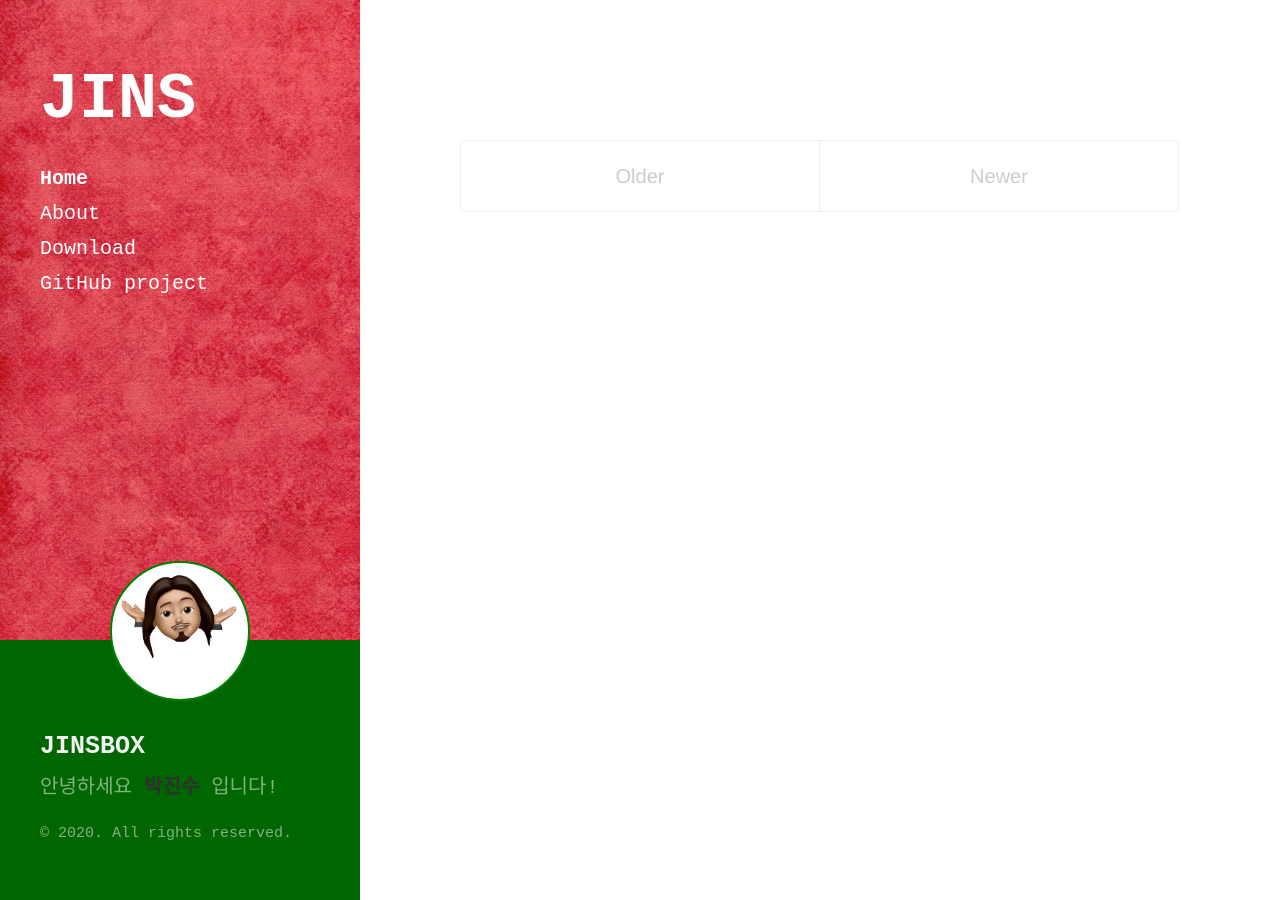
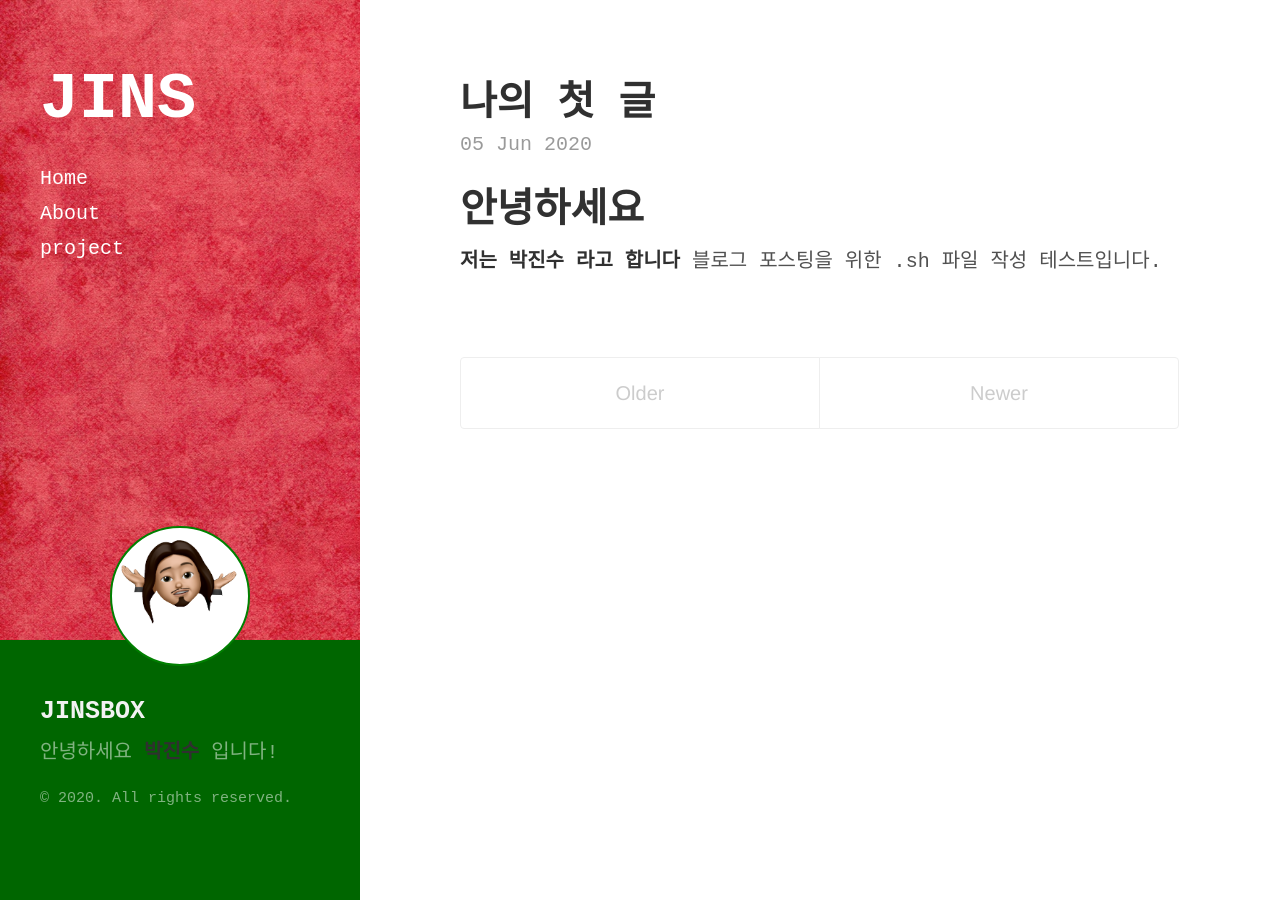
Before and after one commit to Jinsup9k/blog, a Jekyll site: the page built from index.html, in a window 1280 px wide. Built offline with Jekyll 4.4.1, drawn with Linux system fonts in a browser that asks for light colours; some web fonts are replaced; the list of posts is cut into pages by our own code.

Commit message:
categori test

```diff
--- a/_config.yml
+++ b/_config.yml
@@ -11,7 +11,7 @@
 # tagline: "A Jekyll theme"
 # description: 'A brazen two-column <a href="http://jekyllrb.com" target="_blank">Jekyll</a> theme that pairs a prominent sidebar with uncomplicated content. Made by <a href="https://twitter.com/mdo" target="_blank">@mdo</a>.'
 url: https://jinsup9k.github.io
-baseurl: /
+baseurl:
 
 author:
   name: "JINS"
--- a/_includes/head.html
+++ b/_includes/head.html
@@ -15,9 +15,9 @@
   </title>
 
   <!-- CSS -->
-  <link rel="stylesheet" href="../public/css/poole.css" />
-  <link rel="stylesheet" href="../public/css/syntax.css" />
-  <link rel="stylesheet" href="../public/css/hyde.css" />
+  <link rel="stylesheet" href="{{ site.baseurl }}/public/css/poole.css" />
+  <link rel="stylesheet" href="{{ site.baseurl }}/public/css/syntax.css" />
+  <link rel="stylesheet" href="{{ site.baseurl }}/public/css/hyde.css" />
   <!-- <link
     rel="stylesheet"
     href="http://fonts.googleapis.com/css?family=PT+Sans:400,400italic,700|Abril+Fatface"
--- a/_includes/sidebar.html
+++ b/_includes/sidebar.html
@@ -27,19 +27,20 @@
         href="{{ node.url }}"
         >{{ node.title }}</a
       >
+
       {% endif %} {% endif %} {% endfor %}
 
-      <a
+      <!-- <a
         class="sidebar-nav-item"
         href="{{ site.github.repo }}/archive/v{{ site.version }}.zip"
         >Download</a
-      >
-      <a class="sidebar-nav-item" href="{{ site.github.repo }}"
+      > -->
+      <!-- <a class="sidebar-nav-item" href="{{ site.github.repo }}"
         >GitHub project</a
-      >
-      <span class="sidebar-nav-item" style="display: none;"
+      > -->
+      <!-- <span class="sidebar-nav-item" style="display: none;"
         >Currently v{{ site.version }}</span
-      >
+      > -->
     </nav>
     <!-- //menu -->
     <!-- my profile -->
--- a/_layouts/default.html
+++ b/_layouts/default.html
@@ -1,15 +1,12 @@
 <!DOCTYPE html>
-<html lang="en-us">
-
+<html lang="ko">
   {% include head.html %}
 
   <body>
-
     {% include sidebar.html %}
 
     <div class="content container">
       {{ content }}
     </div>
-
   </body>
 </html>
--- /dev/null
+++ b/_posts/2020-06-05-first.md
@@ -0,0 +1,10 @@
+---
+layout: post
+title: "나의 첫 글"
+date: 2020-06-05 18:34:35 +0900
+---
+
+# 안녕하세요
+
+**저는 박진수 라고 합니다**
+블로그 포스팅을 위한 .sh 파일 작성 테스트입니다.
--- /dev/null
+++ b/project.md
@@ -0,0 +1,10 @@
+---
+layout: page
+title: project
+---
+
+<p class="message">
+  카테고리 테스트
+</p>
+
+## 카테고리 테스트
```
Also changed, not shown: 4 other files.
